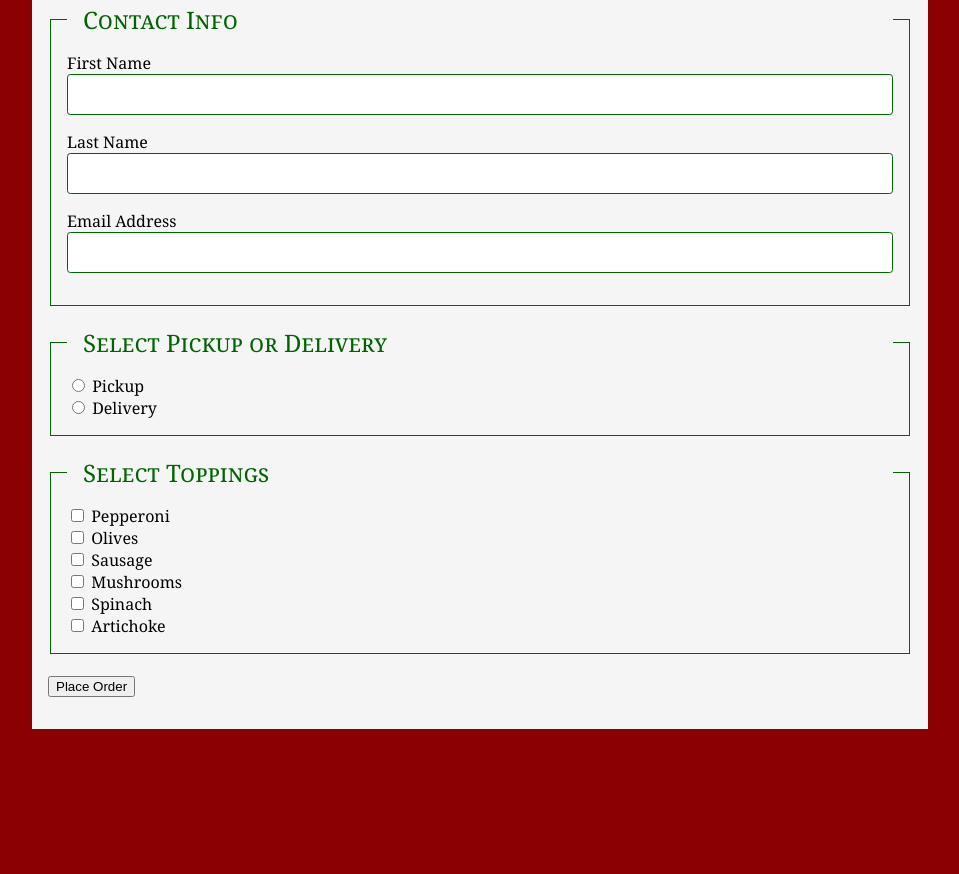
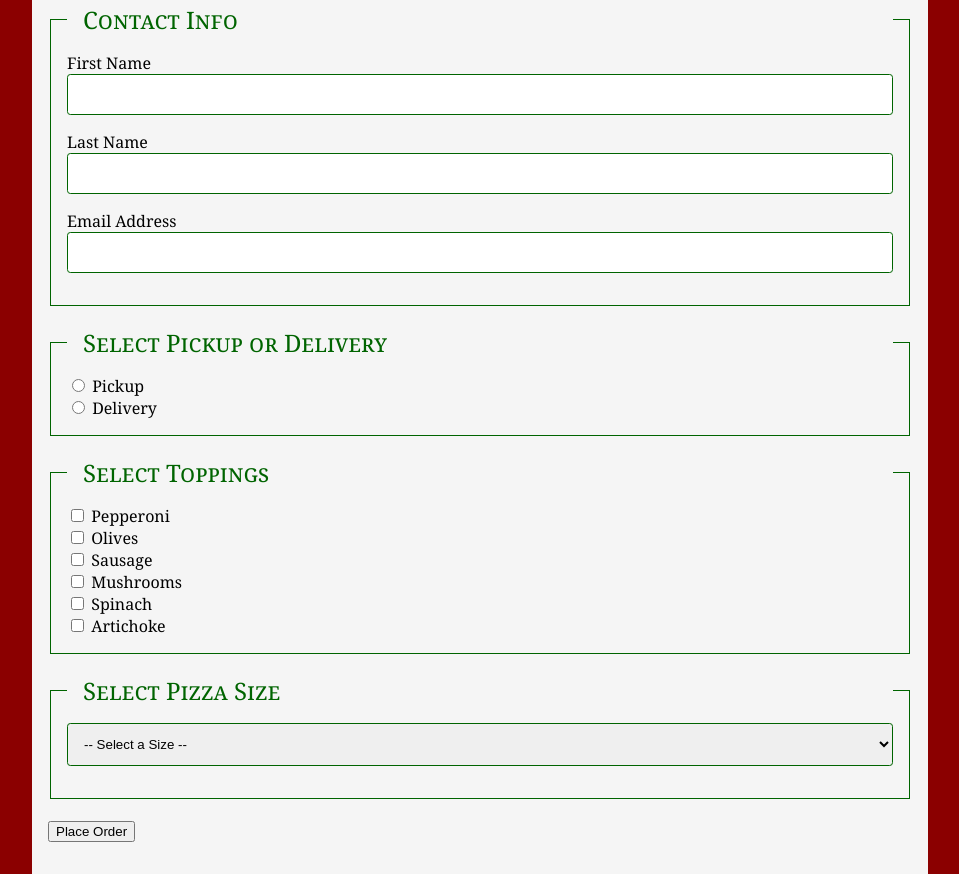
Before and after one commit to marenner/pizza, a plain HTML site: page index.html in a window 1280 px wide. Shown: the part 375-1249 px from the top of the page, without its empty margins (160-1119 px from the left). Before the commit the page ends 1104 px from the top, so only its background shows below. Drawn offline with Linux system fonts and the light colour scheme.

Commit message:
Added size select

```diff
--- a/index.html
+++ b/index.html
@@ -60,6 +60,15 @@
                 <input type="checkbox" id="artichoke" name="toppings[]" value="artichoke">
                 <label for="artichoke">Artichoke</label>
             </fieldset>
+            <fieldset> <!-- Size -->
+                <legend>Select Pizza Size</legend>
+                <select id="size" name="size">
+                    <option value="none">-- Select a Size --</option>
+                    <option value="small">Small</option>
+                    <option value="medium">Medium</option>
+                    <option value="large">Large</option>
+                </select>
+            </fieldset>
             <button type="submit" id="order-button">Place Order</button>
         </form>
     </div>
--- a/styles/pizza-styles.css
+++ b/styles/pizza-styles.css
@@ -37,7 +37,7 @@ body {
     color: white;
     font-size: 1rem;
 }
-input[type="text"], input[type="email"] {
+input[type="text"], input[type="email"], select {
     width: 100%;
     border: 1px solid darkgreen;
     border-radius: .25em;
```
